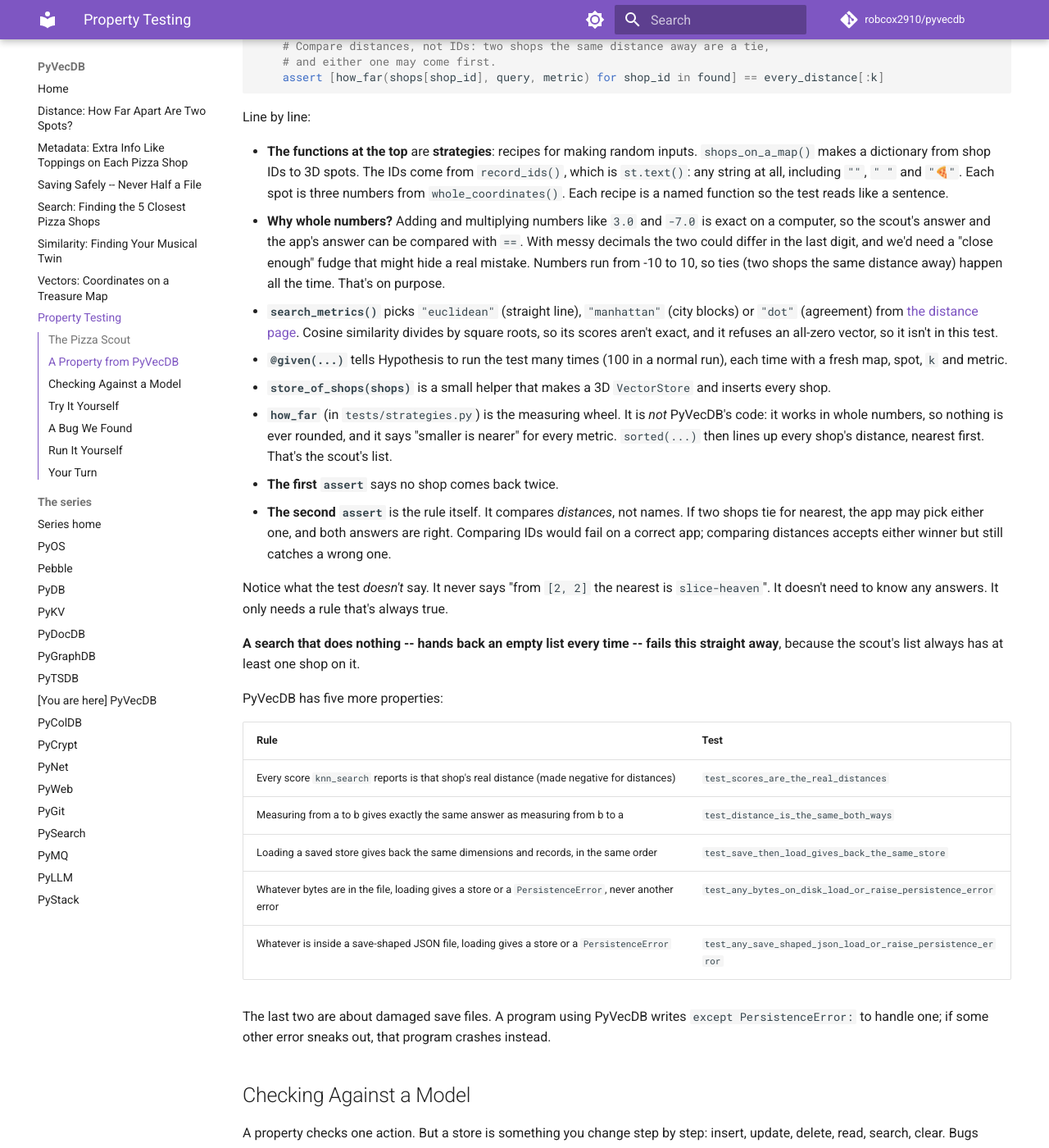
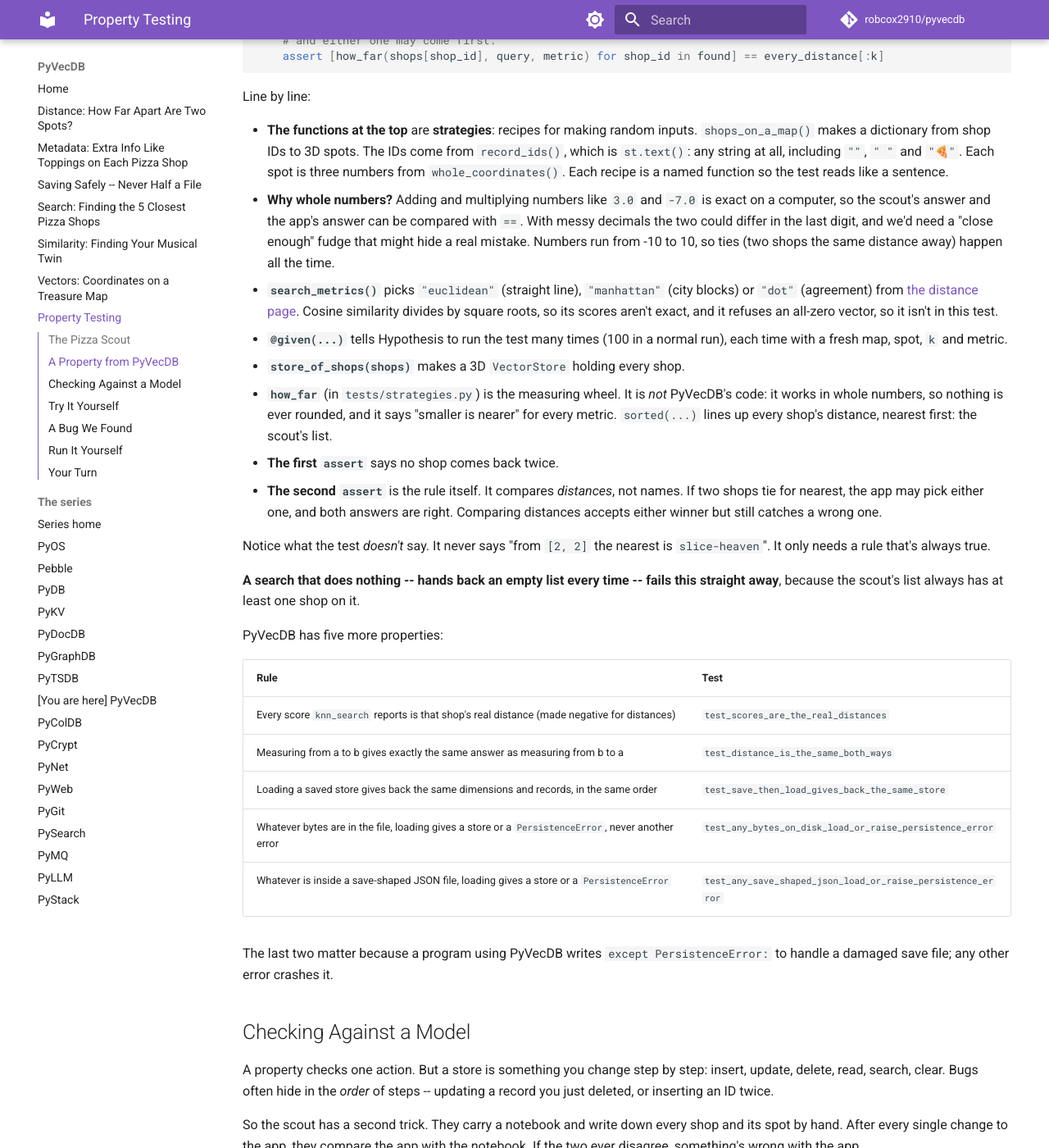
Before and after one commit to robcox2910/pyvecdb, an MkDocs documentation site: the page built from docs/property-testing.md, in a window 1280 px wide and 1400 px high, scrolled down 1397 px. Shown: the whole window at 82% size. Built offline with MkDocs 1.6.1 and Material for MkDocs 9.7.7, drawn with Linux system fonts in a browser that asks for light colours; comment, search, counter and statistics services are not loaded; some of the changed text lies outside the part shown.

Commit message:
docs: note the copy fix on the property-testing page and trim it
Co-Authored-By: Claude Opus 5.5 <noreply@anthropic.com>

````diff
--- a/docs/property-testing.md
+++ b/docs/property-testing.md
@@ -22,10 +22,9 @@ the scout checks a single rule:
 That rule is a **property**. It doesn't say which shop should win on any
 one map. It says something that must be true for *every* map.
 
-When the scout finds a map that breaks the rule, they don't just report
-"something went wrong on that huge map from this morning". They rub out
-shops one at a time, and move the rest closer to the middle, checking it
-still goes wrong each time, until the map is as simple as it can be. That
+When the scout finds a map that breaks the rule, they rub out shops one
+at a time, and move the rest closer to the middle, checking it still goes
+wrong each time, until the map is as simple as it can be. That
 boiling-down is called **shrinking**, and it's the best part: the smallest
 failing map usually points straight at the bug.
 
@@ -88,7 +87,7 @@ Line by line:
   answer can be compared with `==`. With messy decimals the two could
   differ in the last digit, and we'd need a "close enough" fudge that
   might hide a real mistake. Numbers run from -10 to 10, so ties (two
-  shops the same distance away) happen all the time. That's on purpose.
+  shops the same distance away) happen all the time.
 - **`search_metrics()`** picks `"euclidean"` (straight line),
   `"manhattan"` (city blocks) or `"dot"` (agreement) from
   [the distance page](concepts/distance.md). Cosine similarity divides by
@@ -96,22 +95,19 @@ Line by line:
   vector, so it isn't in this test.
 - **`@given(...)`** tells Hypothesis to run the test many times (100 in a
   normal run), each time with a fresh map, spot, `k` and metric.
-- **`store_of_shops(shops)`** is a small helper that makes a 3D
-  `VectorStore` and inserts every shop.
+- **`store_of_shops(shops)`** makes a 3D `VectorStore` holding every shop.
 - **`how_far`** (in `tests/strategies.py`) is the measuring wheel. It is
   *not* PyVecDB's code: it works in whole numbers, so nothing is ever
   rounded, and it says "smaller is nearer" for every metric. `sorted(...)`
-  then lines up every shop's distance, nearest first. That's the scout's
-  list.
+  lines up every shop's distance, nearest first: the scout's list.
 - **The first `assert`** says no shop comes back twice.
 - **The second `assert`** is the rule itself. It compares *distances*,
   not names. If two shops tie for nearest, the app may pick either one,
-  and both answers are right. Comparing IDs would fail on a correct app;
-  comparing distances accepts either winner but still catches a wrong one.
+  and both answers are right. Comparing distances accepts either winner
+  but still catches a wrong one.
 
 Notice what the test *doesn't* say. It never says "from `[2, 2]` the
-nearest is `slice-heaven`". It doesn't need to know any answers. It only
-needs a rule that's always true.
+nearest is `slice-heaven`". It only needs a rule that's always true.
 
 **A search that does nothing -- hands back an empty list every time --
 fails this straight away**, because the scout's list always has at least
@@ -127,9 +123,9 @@ PyVecDB has five more properties:
 | Whatever bytes are in the file, loading gives a store or a `PersistenceError`, never another error | `test_any_bytes_on_disk_load_or_raise_persistence_error` |
 | Whatever is inside a save-shaped JSON file, loading gives a store or a `PersistenceError` | `test_any_save_shaped_json_load_or_raise_persistence_error` |
 
-The last two are about damaged save files. A program using PyVecDB writes
-`except PersistenceError:` to handle one; if some other error sneaks out,
-that program crashes instead.
+The last two matter because a program using PyVecDB writes
+`except PersistenceError:` to handle a damaged save file; any other error
+crashes it.
 
 ## Checking Against a Model
 
@@ -217,8 +213,7 @@ Piece by piece:
   that pytest can find and run. One run plays 100 random stories, each up
   to 20 steps long.
 
-The `search` rule uses the same measuring wheel as the property above:
-it measures every vector in the notebook and sorts.
+The `search` rule uses the same measuring wheel as the property above.
 
 The `dict` is a good model because it's obviously right and it's *not*
 `VectorStore`'s code. If we built the model by copying `VectorStore`, any
@@ -268,8 +263,8 @@ metadata -- just in the wrong order. Why does order matter? When two shops
 tie, `knn_search` lists the older one first, so a store that loaded
 backwards would quietly change search results.
 
-Only the round-trip catches it. The other properties never save a file,
-and the junk-file properties only care that loading doesn't crash.
+Only the round-trip catches it: the junk-file properties only care that
+loading doesn't crash.
 
 **The example tests all still pass. Only the property notices.** The
 example round-trip loads two records and checks them by ID with
@@ -295,8 +290,7 @@ E       distance=euclidean_distance,
 E   )
 ```
 
-The rule was about symmetry, but the test never got that far: measuring
-from `[0.0]` to one very big number crashed.
+Measuring from `[0.0]` to one very big number crashed.
 
 Here's why. The biggest float Python has is about `1.8e308`, and
 `1.34e154` squared is just past it. The old code squared each difference
@@ -305,10 +299,9 @@ is too big. Plain `*` gives `inf` (infinity) instead -- and that's what
 `magnitude()`, `manhattan_distance` and `dot_product` already did. So
 `euclidean_distance` was the odd one out.
 
-The example tests used friendly vectors like `[3.0, 4.0]`. Nobody thinks
-to measure a distance of 10^154. The scout didn't need to think of it:
-`st.floats()` tries huge numbers all the time, and shrinking walked it
-down to the smallest one that breaks.
+The example tests used friendly vectors like `[3.0, 4.0]`. The scout
+didn't need to think of huge ones: `st.floats()` tries them all the time,
+and shrinking found the smallest one that breaks.
 
 The fix was one line:
 
````
Also changed, not shown: other parts of docs/property-testing.md (+7 -2 lines).
